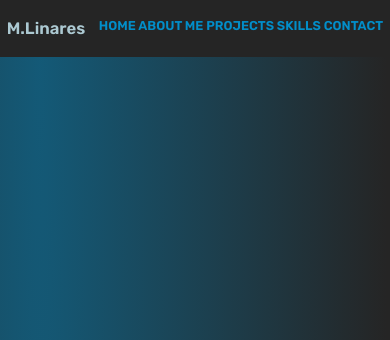
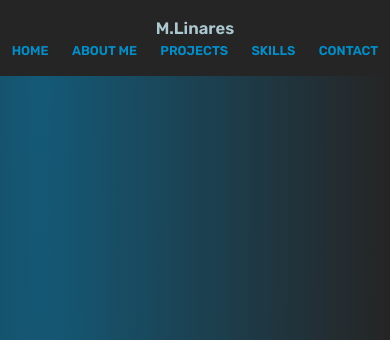
Before and after one commit to Reizor-75/Portfolio, a plain HTML site: page index.html in a window 390 px wide. Shown: the top 340 px of the page. Drawn offline with nearby package versions, Linux system fonts and the light colour scheme; a web font is replaced by a local one.

Commit message:
update styling for mobile

```diff
--- a/newStyle.css
+++ b/newStyle.css
@@ -127,10 +127,6 @@ a{
 
 .name{
   font-size: var(--font-s);
-}
-.navLinks{
-  display: flex;
-  justify-content: right;
 }
 
 .section{
@@ -338,7 +334,8 @@ footer{
   }
 
   #navBar{
-    justify-content: space-around;
+    flex-direction: column;
+    justify-content: center;
     padding: 16px 0;
     font-size: var(--font-xxs);
     a{
@@ -346,9 +343,27 @@ footer{
     }
   }
 
+  .name{
+    display: flex;
+    justify-content: center;
+  }
+
+  .navlinks{
+    display: flex;
+    justify-content: space-around;
+  }
+
   .section{
     min-width: unset;
+    min-height: fit-content;
     font-size: var(--font-xxs);
+  }
+
+  #home{
+    height: 100vh;
+    display: flex;
+    align-items: center;
+    justify-content: center;
   }
 
   .intro{
```
